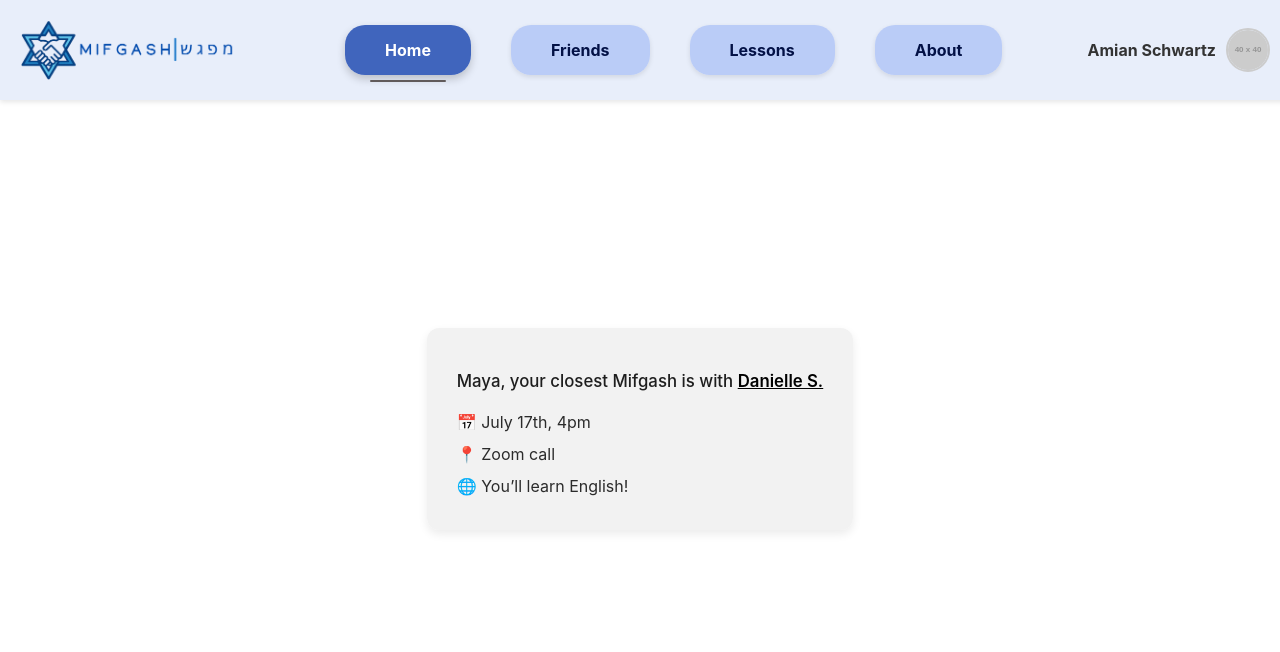
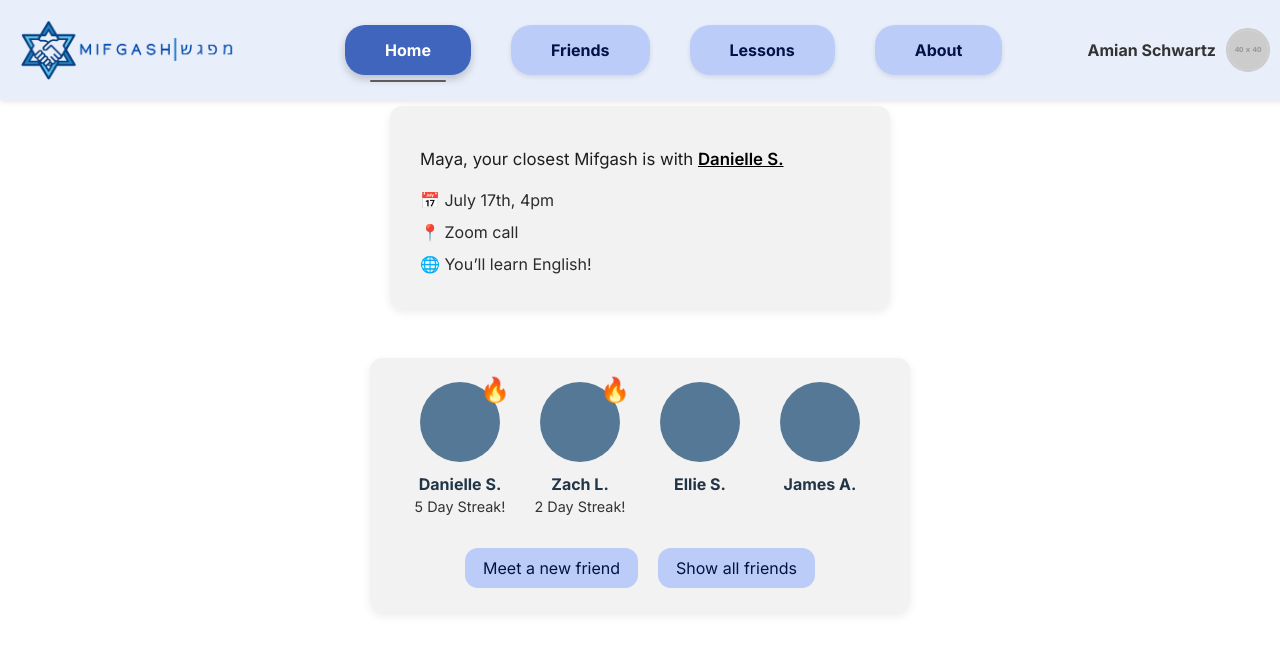
Before and after one commit to EfratMenasheof/Mifgash, a React (Vite) app: page / in a window 1280 px wide. Shown: the top 652 px of the page. Built offline with nearby package versions, Linux system fonts and the light colour scheme.

Commit message:
עדכון עיצוב והוספת FriendsSection

```diff
--- a/index.html
+++ b/index.html
@@ -2,6 +2,7 @@
 <html lang="en">
   <head>
     <link href="https://fonts.googleapis.com/css2?family=Poppins&display=swap" rel="stylesheet">
+    <link href="https://fonts.googleapis.com/css2?family=Inter:wght@400;600;700&display=swap" rel="stylesheet">
     <meta charset="UTF-8" />
     <link rel="icon" type="image/svg+xml" href="/vite.svg" />
     <meta name="viewport" content="width=device-width, initial-scale=1.0" />
--- a/src/App.css
+++ b/src/App.css
@@ -116,7 +116,7 @@
   padding: 24px 30px;
   border-radius: 12px;
   max-width: 440px;
-  margin: 120px auto 30px auto;
+  margin: 0px auto 30px auto;
   text-align: left;
   font-family: 'Inter', sans-serif;
   box-shadow: 0 4px 10px rgba(0, 0, 0, 0.08);
--- a/src/App.jsx
+++ b/src/App.jsx
@@ -1,8 +1,8 @@
-import { useState } from 'react';
 import './App.css';
 import Navbar from './Navbar';
 import logo from './assets/mifgash_logo.png';
-import MifgashCard from './MifgashCard.jsx';
+import MifgashCard from './MifgashCard';
+import FriendsSection from './FriendsSection';
 
 // קומפוננטת HeaderBar: לוגו, ניווט ופרופיל
 function HeaderBar() {
@@ -24,11 +24,10 @@ function HeaderBar() {
 
 // קומפוננטת App הראשית
 function App() {
-  const [count, setCount] = useState(0);
-
   return (
     <>
       <HeaderBar />
+      <div className="main-content">
         {/* בלוק של מיפגש דינמי */}
         <MifgashCard
           name="Danielle S."
@@ -36,6 +35,10 @@ function App() {
           location="Zoom call"
           topic="You’ll learn English!"
         />
+
+        {/* אזור חברים */}
+        <FriendsSection />
+      </div>
     </>
   );
 }
--- /dev/null
+++ b/src/FriendsSection.css
@@ -0,0 +1,76 @@
+.friends-section {
+    background-color: rgba(240, 240, 240, 0.85);
+    padding: 24px 30px;
+    border-radius: 12px;
+    margin: 50px auto;
+    max-width: 900px;
+    text-align: center;
+    box-shadow: 0 4px 10px rgba(0, 0, 0, 0.08);
+  }
+
+  .friends-list {
+    display: flex;
+    justify-content: space-around;
+    flex-wrap: wrap;
+    margin-bottom: 30px;
+  }
+
+  .friend-card {
+    display: flex;
+    flex-direction: column;
+    align-items: center;
+    width: 120px;
+    position: relative;
+  }
+
+  .profile-pic-container {
+    position: relative;
+    width: 80px;
+    height: 80px;
+  }
+
+  .profile-circle {
+    width: 100%;
+    height: 100%;
+    background-color: rgb(85, 120, 150);
+    border-radius: 50%;
+  }
+
+  .fire-emoji {
+    position: absolute;
+    top: -10px;
+    right: -10px;
+    font-size: 1.5rem;
+  }
+
+  .friend-name {
+    margin-top: 10px;
+    font-weight: bold;
+  }
+
+  .streak-text {
+    font-size: 0.9rem;
+    color: #333;
+  }
+
+  .friends-buttons {
+    display: flex;
+    justify-content: center;
+    gap: 20px;
+  }
+
+  .friends-button {
+    color: #031146;
+    background-color: #baccf7;
+    border: none;
+    padding: 10px 18px;
+    border-radius: 13px;
+    font-weight: 400;
+    cursor: pointer;
+    transition: background-color 0.3s;
+  }
+
+  .friends-button:hover {
+    background-color: #4065bd;
+    color: #ffffff;
+  }
--- /dev/null
+++ b/src/FriendsSection.jsx
@@ -0,0 +1,36 @@
+import './FriendsSection.css';
+
+const friends = [
+  { name: 'Danielle S.', streak: 5 },
+  { name: 'Zach L.', streak: 2 },
+  { name: 'Ellie S.', streak: 0 },
+  { name: 'James A.', streak: 0 },
+];
+
+function FriendsSection() {
+  return (
+    <div className="friends-section">
+      <div className="friends-list">
+        {friends.map((friend, index) => (
+          <div key={index} className="friend-card">
+            <div className="profile-pic-container">
+              <div className="profile-circle"></div>
+              {friend.streak > 0 && <span className="fire-emoji">🔥</span>}
+            </div>
+            <div className="friend-name">{friend.name}</div>
+            {friend.streak > 0 && (
+              <div className="streak-text">{friend.streak} Day Streak!</div>
+            )}
+          </div>
+        ))}
+      </div>
+
+      <div className="friends-buttons">
+        <button className="friends-button">Meet a new friend</button>
+        <button className="friends-button">Show all friends</button>
+      </div>
+    </div>
+  );
+}
+
+export default FriendsSection;
--- a/src/Navbar.css
+++ b/src/Navbar.css
@@ -16,7 +16,7 @@
 
 .nav-link {
   text-decoration: none;
-  /* color: #333; */
+  color: #333;
   background-color: #f0f0f0;
   padding: 10px 18px;
   border-radius: 20px; /* פינות מעוגלות */
--- a/src/Navbar.jsx
+++ b/src/Navbar.jsx
@@ -4,7 +4,8 @@ function Navbar() {
   return (
     <nav className="navbar">
       <ul className="nav-list">
-      <li><a href="#home" className="nav-link active">Home</a></li>        <li><a href="#friends" className="nav-link">Friends</a></li>
+        <li><a href="#home" className="nav-link active">Home</a></li>
+        <li><a href="#friends" className="nav-link">Friends</a></li>
         <li><a href="#lessons" className="nav-link">Lessons</a></li>
         <li><a href="#about" className="nav-link">About</a></li>
       </ul>
```
Lines whose indentation alone changed are shown as unchanged.
